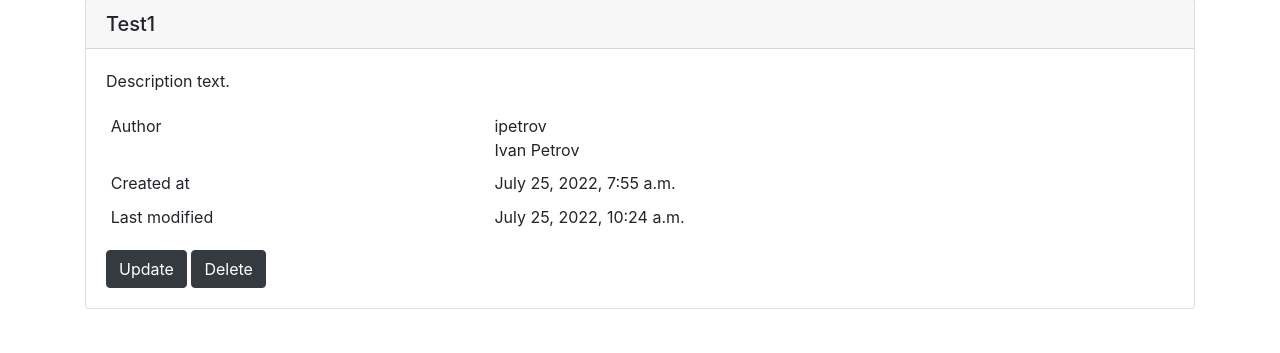
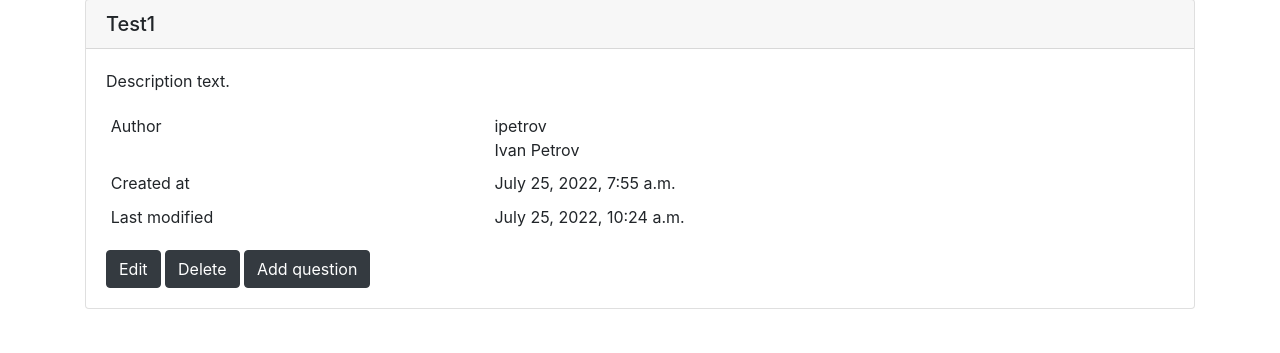
Before and after one commit to nteir/pollequiz, a Django app: page /quiz/1/ in a window 1280 px wide. Shown: the part 153-506 px from the top of the page. Run offline with Django 4.2, Linux system fonts and the light colour scheme; a user stored in the database is signed in; data comes from the database, SQL or seed files in the repository; data that the repository does not hold is empty; some libraries are stand-ins or nearby versions.

Commit message:
add views for questions

```diff
--- a/pollequiz/quiz/templates/quiz/delete.html
+++ b/pollequiz/quiz/templates/quiz/delete.html
@@ -10,8 +10,10 @@
             {{ object.first_name }} {{ object.last_name }}?
         {% elif object.username %}
             {{ object.username }}?
+        {% elif object.name %}
+            {{ object.name }}?
         {% else %}
-            {{ object.name }}?
+            "{{ object.text }}"?
         {% endif %}</p>
     <form method="post">
         {% csrf_token %}
--- a/pollequiz/quiz/templates/quiz/list.html
+++ b/pollequiz/quiz/templates/quiz/list.html
@@ -4,6 +4,9 @@
 {% block content %}
     <main role="main" class="container wrapper flex-grow-1">
         <h1 class="my-4">{% translate 'All Quizes and Polls' %}</h1>
+        <div class="container">
+            <a href="{% url 'quiz:new' %}" class="btn btn-dark">{% translate 'New quiz' %}</a>
+        </div>
         <div class="container">
             <form class="form-inline center my-auto" method="get">
                 {% csrf_token %}
--- a/pollequiz/quiz/templates/quiz/quiz_questions.html
+++ b/pollequiz/quiz/templates/quiz/quiz_questions.html
@@ -29,18 +29,24 @@
             </tr>
           </table>
           {% if user.id == quiz.author.id %}
-          <a href="{% url 'quiz:quiz_update' quiz.id %}" class="btn btn-dark">{% translate 'Update' %}</a>
+          <a href="{% url 'quiz:quiz_update' quiz.id %}" class="btn btn-dark">{% translate 'Edit' %}</a>
           <a href="{% url 'quiz:quiz_delete' quiz.id %}" class="btn btn-dark">{% translate 'Delete' %}</a>
+          <a href="{% url 'quiz:question_new' quiz.id %}" class="btn btn-dark">{% translate 'Add question' %}</a>
           {% endif %}
           {% if objects %}
-          <div class="card mt-3" style="width: 18rem;">
+          <div class="card mt-3">
             <div class="card-body">
               <h5 class="card-title">{% translate 'Questions' %}</h5>
               <table class="table table-sm table-borderless">
                 {% for question in objects %}
                   <tr>
                     <td>{{question.q_number}}</td>
-                    <td>{{question.text}}</td>
+                    <td>{{question.text|slice:30}}</td>
+                    <td>{{question.get_q_type_display}}</td>
+                    <td>
+                        <a href="{% url 'quiz:question_update' quiz.id question.id %}" class="btn btn-dark">{% translate 'Edit' %}</a>
+                        <a href="{% url 'quiz:question_delete' quiz.id question.id %}" class="btn btn-dark">{% translate 'Delete' %}</a>
+                    </td>
                   </tr>
                 {% endfor %}
               </table>
--- a/pollequiz/quiz/tests.py
+++ b/pollequiz/quiz/tests.py
@@ -15,8 +15,6 @@ class QuizTestCase(TestCase):
         self.user = User.objects.get(pk=1)
         self.model = Quiz
         self.object = self.model.objects.get(pk=1)
-        # self.object2 = self.model.objects.get(pk=2)
-        # self.object3 = self.model.objects.get(pk=3)
         self.object_list = list(self.model.objects.all())
         self.context_name = 'objects'
         self.new_data = {
--- a/pollequiz/quiz/urls.py
+++ b/pollequiz/quiz/urls.py
@@ -6,9 +6,11 @@ app_name = 'quiz'
 urlpatterns = [
     path('', views.quiz.QuizListView.as_view(), name='list_all'),
     path('my/', views.quiz.MyQuizListView.as_view(), name='list_my'),
+    path('<int:quiz_id>/', views.question.QuestionsListView.as_view(), name='quiz_card'),
     path('new/', views.quiz.QuizCreateView.as_view(), name='new'),
-    path('<int:quiz_id>/', views.question.QuestionsListView.as_view(), name='quiz_card'),
-    path('<int:pk>/update/', views.quiz.QuizUpdateView.as_view(), name='quiz_update'),
+    path('<int:pk>/edit/', views.quiz.QuizUpdateView.as_view(), name='quiz_update'),
     path('<int:pk>/delete/', views.quiz.QuizDeleteView.as_view(), name='quiz_delete'),
     path('<int:quiz_id>/new/', views.question.QuestionCreateView.as_view(), name='question_new'),
+    path('<int:quiz_id>/<int:pk>/edit/', views.question.QuestionUpdateView.as_view(), name='question_update'),
+    path('<int:quiz_id>/<int:pk>/delete/', views.question.QuestionDeleteView.as_view(), name='question_delete'),
 ]
--- a/pollequiz/quiz/views/question.py
+++ b/pollequiz/quiz/views/question.py
@@ -1,8 +1,8 @@
 # from django.views.generic.detail import DetailView
 from django.views.generic.list import ListView
 # from django_filters.views import FilterView
-from django.views.generic.edit import CreateView
-from django.contrib.auth.mixins import LoginRequiredMixin
+from django.views.generic.edit import CreateView, UpdateView, DeleteView
+from django.contrib.auth.mixins import LoginRequiredMixin, UserPassesTestMixin
 from pollequiz.quiz.models import Quiz, Question
 from pollequiz.quiz.forms import QuestionForm
 from django.contrib.auth import get_user_model
@@ -47,12 +47,57 @@ class QuestionCreateView(
     template_name = 'quiz/quiz_form.html'
     success_url = reverse_lazy('quiz:list_my')
     redirect_url = reverse_lazy('users:login')
-    title_text = txt.CREATE_QUIZ_TITLE
+    title_text = txt.CREATE_QUESTION_TITLE
     btn_text = txt.CREATE_BTN
 
     def get_success_url(self):
-        return reverse_lazy('quiz:quiz_card', kwargs={'pk': self.object.quiz.id})
+        return reverse_lazy('quiz:quiz_card', kwargs={'quiz_id': self.object.quiz.id})
 
     def form_valid(self, form):
         form.instance.quiz_id = self.kwargs['quiz_id']
         return super().form_valid(form)
+
+
+class QuestionUpdateView(
+    pq_objects.FailedAccessMixin,
+    pq_objects.PQFormContextMixin,
+    LoginRequiredMixin,
+    UserPassesTestMixin,
+    UpdateView
+):
+    model = Question
+    form_class = QuestionForm
+    template_name = 'quiz/quiz_form.html'
+    success_url = reverse_lazy('quiz:list_my')
+    redirect_url = reverse_lazy('users:login')
+    title_text = txt.UPDATE_QUESTION_TITLE
+    btn_text = txt.UPDATE_BTN
+
+    def get_success_url(self):
+        return reverse_lazy('quiz:quiz_card', kwargs={'quiz_id': self.object.quiz.id})
+
+    def test_func(self):
+        author = Quiz.objects.get(id=self.kwargs['quiz_id']).author
+        return self.request.user == author
+
+
+class QuestionDeleteView(
+    pq_objects.FailedAccessMixin,
+    pq_objects.PQFormContextMixin,
+    LoginRequiredMixin,
+    UserPassesTestMixin,
+    DeleteView
+):
+    model = Question
+    template_name = "quiz/delete.html"
+    success_url = reverse_lazy('quiz:list_my')
+    redirect_url = reverse_lazy('quiz:list_my')
+    title_text = txt.DELETE_QUESTION_TITLE
+    btn_text = txt.DELETE_BTN
+
+    def get_success_url(self):
+        return reverse_lazy('quiz:quiz_card', kwargs={'quiz_id': self.object.quiz.id})
+
+    def test_func(self):
+        author = Quiz.objects.get(id=self.kwargs['quiz_id']).author
+        return self.request.user == author
```
Also changed, not shown: pollequiz/text_constants.py (+5 -2 lines).
